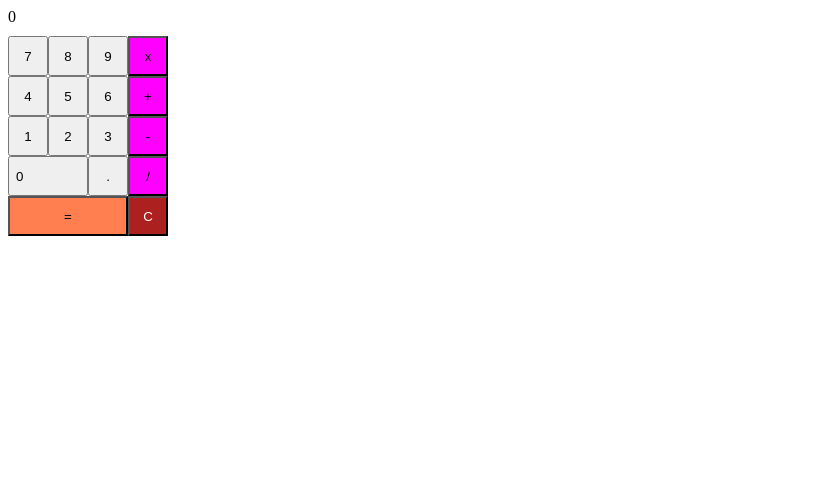
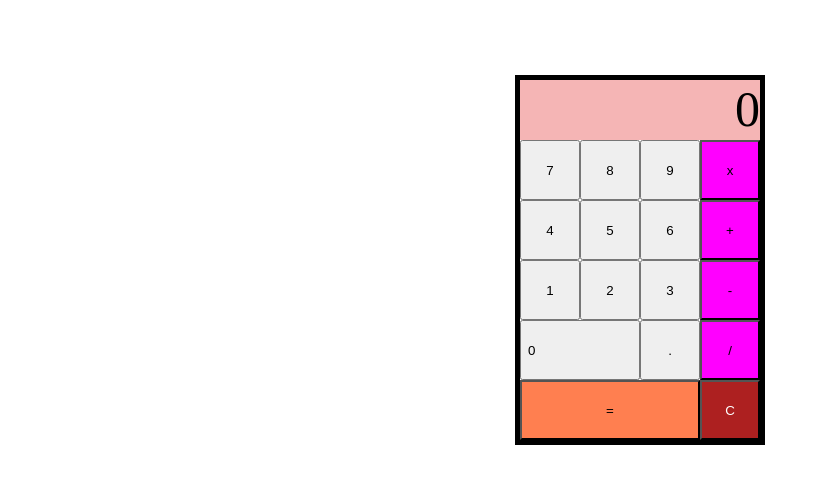
Before and after one commit to theoklahuman/calculator, a plain HTML site: page index.html in a window 1280 px wide. Shown: the whole page, without its empty margins (0-820 px from the left). Drawn offline with Linux system fonts and the light colour scheme.

Commit message:
Make minor changes

```diff
--- a/index.html
+++ b/index.html
@@ -7,8 +7,8 @@
         <script src="script.js" defer></script>
     </head>
     <body>
+    <div id="container">
         <div id="display">0</div>
-    <div id="container">
         <div class="digits">
             <button id="seven">7</button>
             <button id="eight">8</button>
--- a/script.js
+++ b/script.js
@@ -19,7 +19,12 @@ function subtract(firstNumber, secondNumber) {
 }
 
 function divide(firstNumber, secondNumber) {
-    return firstNumber / secondNumber;
+    if (secondNumber == 0) {
+        return "ERROR!";
+    } else {
+        return firstNumber / secondNumber;
+    }
+
 }
 
 function multiply(firstNumber, secondNumber) {
@@ -47,22 +52,18 @@ digits.addEventListener("click", function(event) {
 operators.addEventListener("click", function(event) {
         if (event.target.id == "addition") {
             operator = add;
-            display.innerText = "0";
             firstNumber = +displayed;
             displayed = "";
         } else if (event.target.id == "subtraction") {
             operator = subtract;
-            display.innerText = "0";
             firstNumber = displayed;
             displayed = "";
         } else if (event.target.id == "multiplication") {
             operator = multiply;
-            display.innerText = "0";
             firstNumber = displayed;
             displayed = "";
         } else if (event.target.id == "division") {
             operator = divide;
-            display.innerText = "0";
             firstNumber = displayed;
             displayed = "";
         };
--- a/style.css
+++ b/style.css
@@ -1,20 +1,31 @@
 button {
-    width: 40px;
-    height: 40px;
+    width: 60px;
+    height: 60px;
 }
 
+#display {
+    width: 240px;
+    height: 60px;
+    text-align: end;
+    font-size: 50px;
+    background-color: rgb(245, 181, 181);
+}
 
 #container {
-    margin-top: 10px;
+    margin-top: 75px;
+    margin-left: auto;
+    margin-right: auto;
     display: flex;
     flex-wrap: wrap;
-    max-width: 160px;
+    max-width: 240px;
+    border: solid 5px;
 }
 
 .digits {
     display: flex;
     flex-wrap: wrap;
-    max-width: 120px;
+    max-width: 180px;
+    max-height: 240px;
 }
 
 .operators {
@@ -28,15 +39,16 @@ button {
 
 #multiplication, #addition, #subtraction, #division {
     background-color: magenta;
+
 }
 
 #zero {
-    width: 80px;
+    width: 120px;
     text-align: start;
 }
 
 #equal {
-    width: 120px;
+    width: 180px;
     background-color: coral;
 }
 
```
